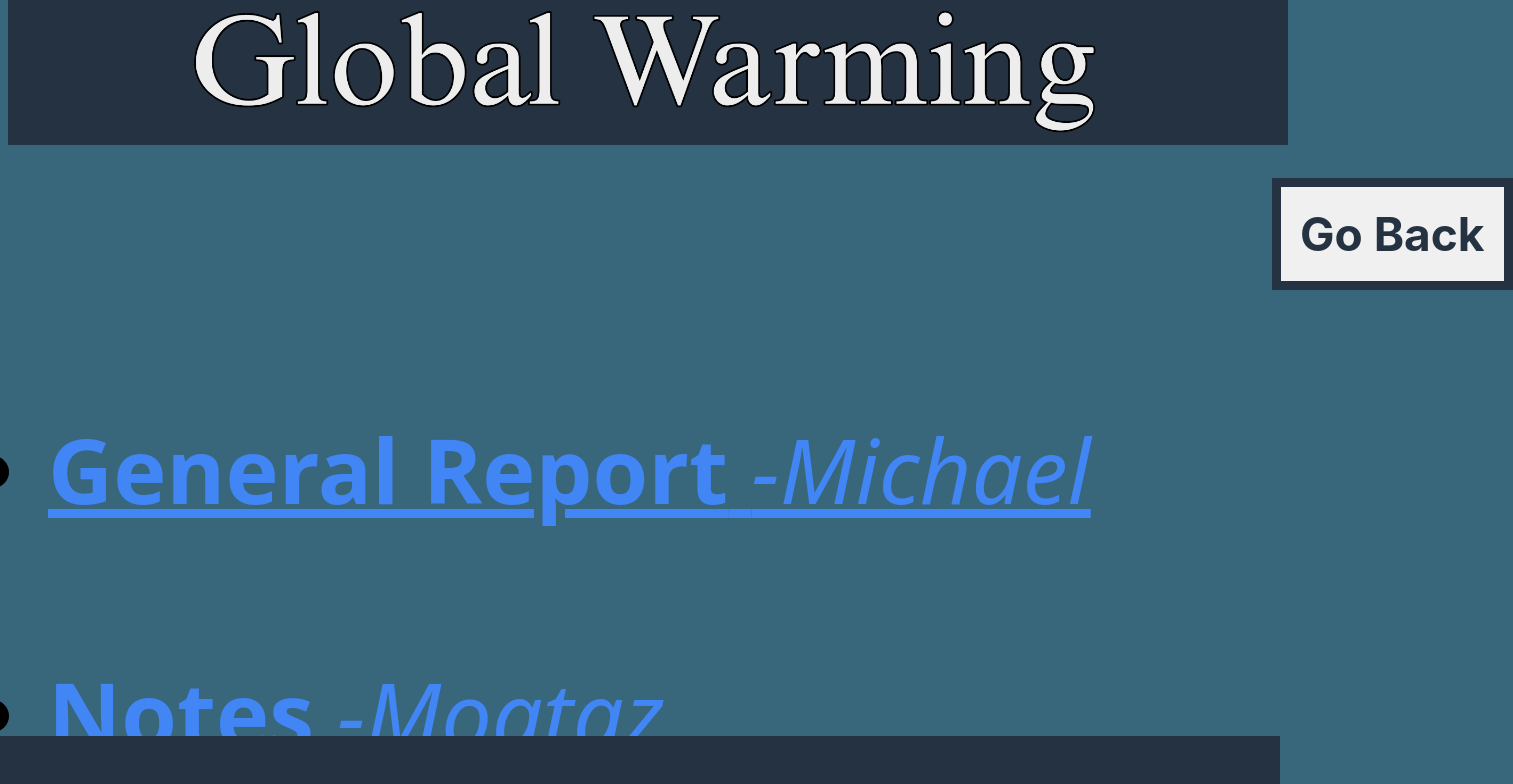
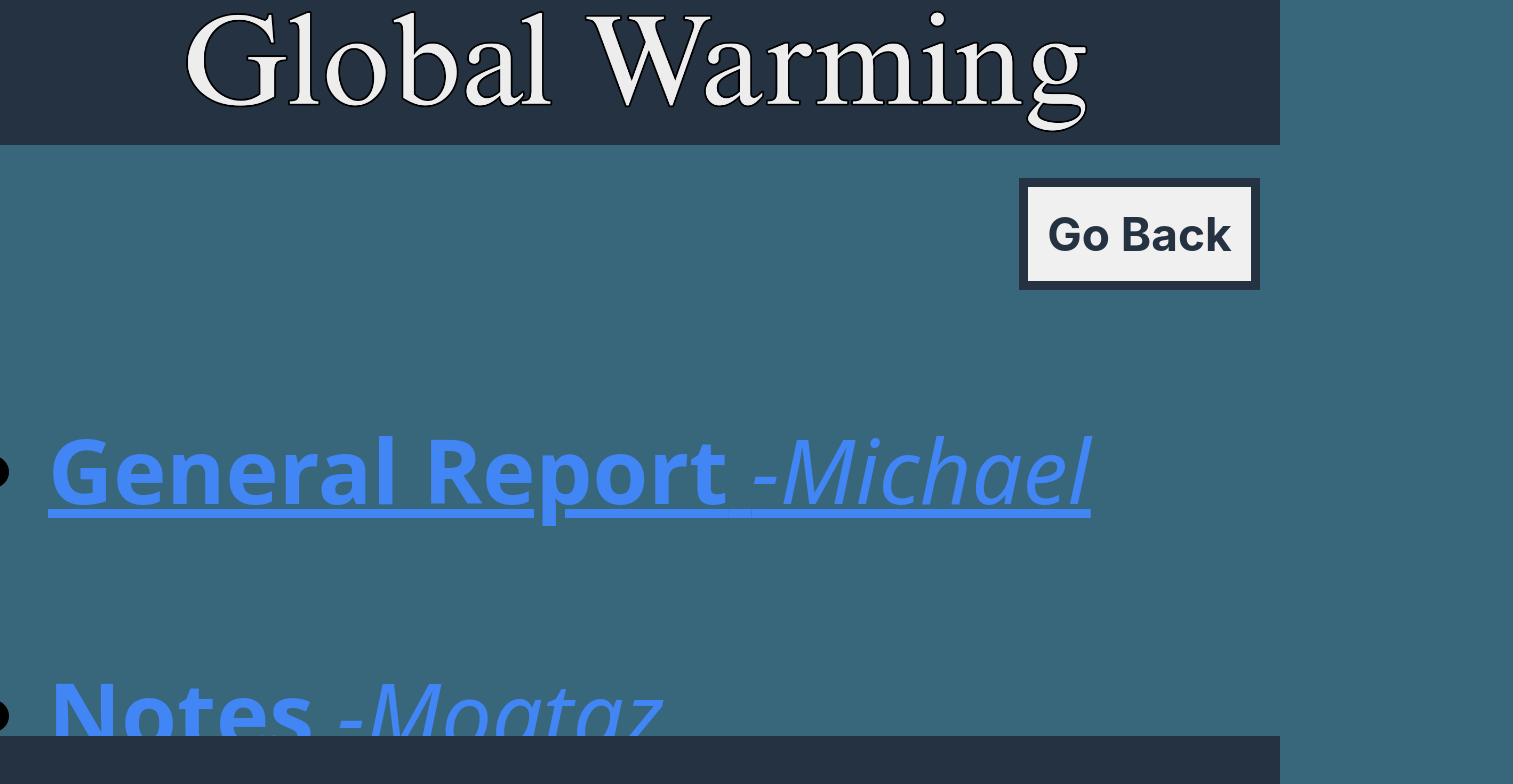
Before and after one commit to lowprofiledude/seniorsproject, a plain HTML site: page research.html in a window 1280 px wide. Shown: the top 784 px of the page, 1513 px wide, since content can reach past the window. Drawn offline with Linux system fonts and the light colour scheme.

Commit message:
Update research.html
55555555555555555

```diff
--- a/research.html
+++ b/research.html
@@ -33,8 +33,7 @@ left: 0;
             Button{
             position: relative;
                      top: 170px;
-                   left: 100%;
-                right: 15px;
+                   left: 80%;
                  background-color: rgb(240, 240, 240);
   color: rgb(37, 50, 66);
   font-size: 46px;
@@ -71,6 +70,7 @@ body{
 .header{
     position: absolute;
     top: 0px;
+    left: 0px;
    height: 145px;
     width: 100%;
     background-color: rgb(37, 50, 66);
```
